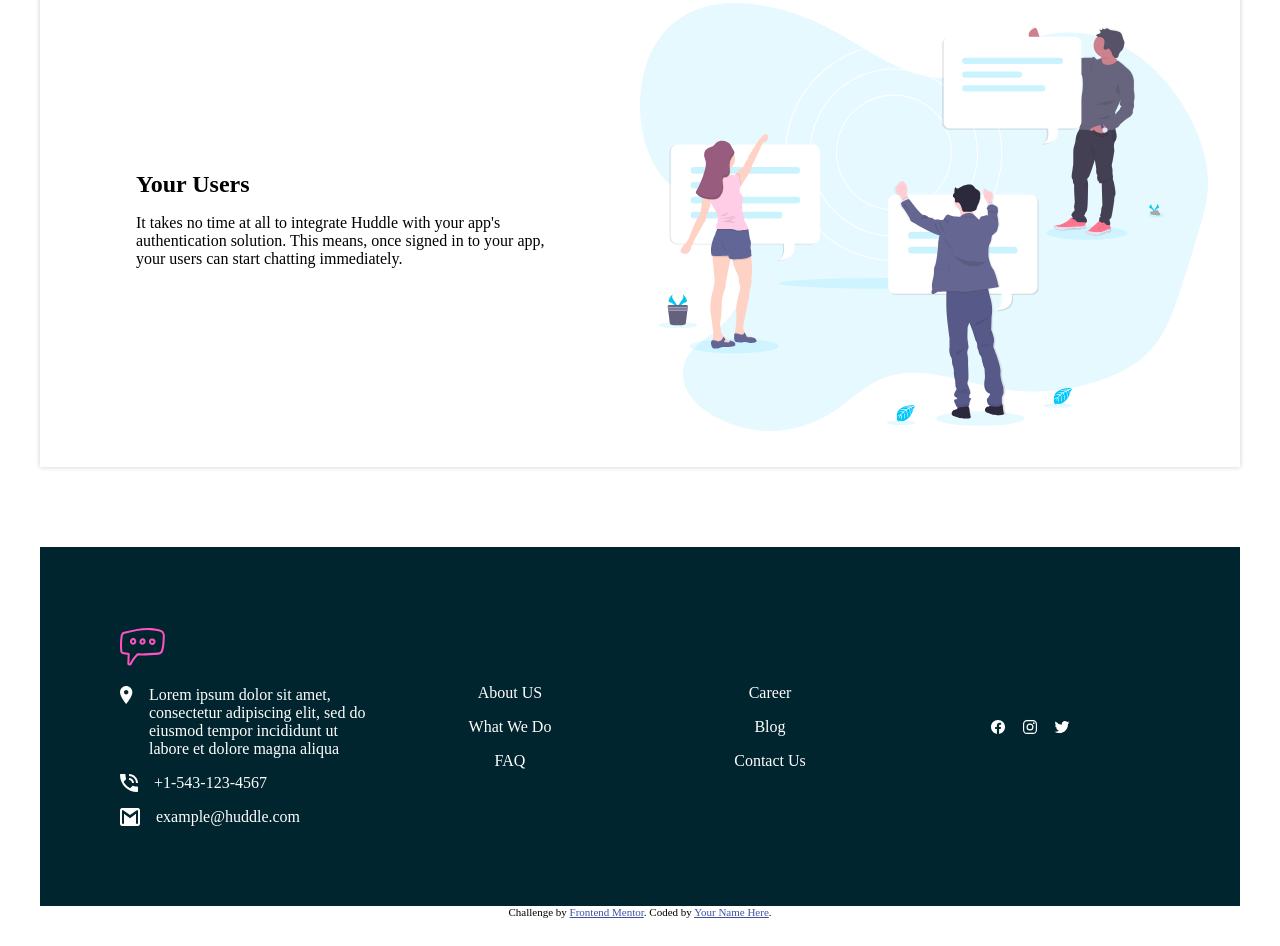
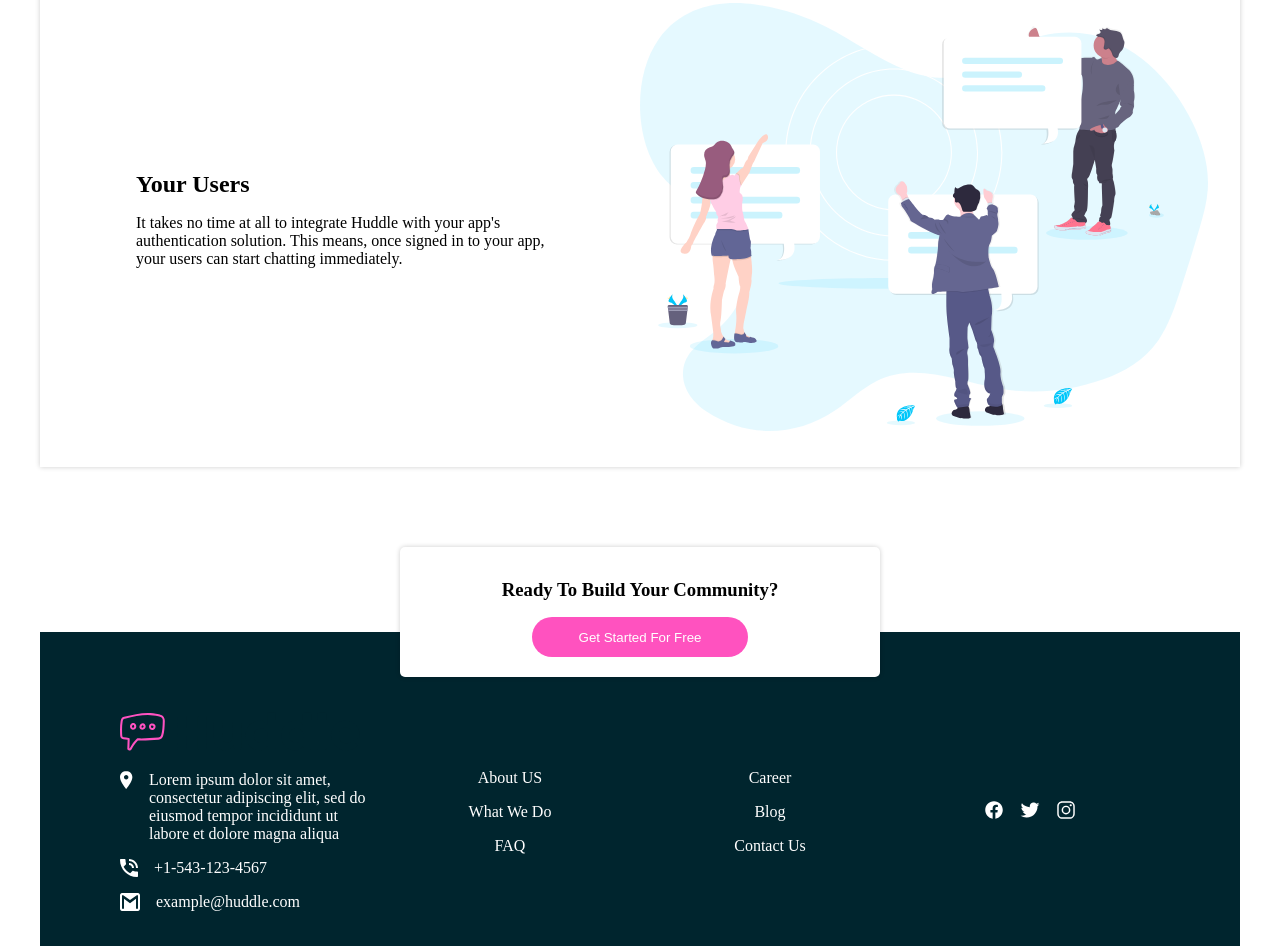
Before and after one commit to Sameermd16/Huddle-landing-page-with-alternating-feature-blocks, a plain HTML site: page index.html in a window 1280 px wide. Shown: the part 1851-2797 px from the top of the page. Before the commit the page ends 2769 px from the top, so only its background shows below. Drawn offline with nearby package versions, Linux system fonts and the light colour scheme.

Commit message:
desktop design

```diff
--- a/index.html
+++ b/index.html
@@ -59,6 +59,13 @@
         <img src="images/illustration-your-users.svg" alt="">
       </div>
     </main>
+    <div class="main-aside">
+      <div class="aside">
+        <h3>  Ready To Build Your Community?        </h3>
+        <button class="btn-3">  Get Started For Free        </button>
+      </div>
+    </div>
+
     <main class="footer">
       <div class="huddle">
         <div>
@@ -89,11 +96,11 @@
         <p>Contact Us</p>
       </div>
       <div class="socials">
-        <ion-icon name="logo-facebook"></ion-icon>
-        <ion-icon name="logo-instagram"></ion-icon>
-        <ion-icon name="logo-twitter"></ion-icon>
+        <a href="#"><ion-icon name="logo-facebook" class="social-icon"></ion-icon></a>
+        <a href="#"><ion-icon name="logo-twitter" class="social-icon"></ion-icon></a>
+        <a href="#"><ion-icon name="logo-instagram" class="social-icon"></ion-icon></a>
+      </div>
 
-      </div>
     </main>
 
   </div>
--- a/style.css
+++ b/style.css
@@ -30,7 +30,7 @@
   background: url(images/bg-hero-desktop.svg);
   background-repeat: no-repeat;
   background-size: cover;
-  background-color: rgba(173, 216, 230, 0.393);
+  background-color: rgba(173, 216, 230, 0.749);
 
   /* padding: 2rem; */
 }
@@ -40,7 +40,7 @@
   background-color: white;
   color: black;
   width: 150px;
-  box-shadow: 0 0 3px 3px rgba(0, 0, 0, 0.2);
+  box-shadow: 0 0 3px 0 rgba(0, 0, 0, 0.2);
 }
 /* mains grids*/
 .grid{
@@ -131,10 +131,40 @@
   align-items: center;
   gap: 1rem;
 }
+.socials > a{
+  color: white;
+}
+.social-icon{
+  width: 20px;
+  height: 20px;
+}
+.main-aside{
+  display: flex;
+  justify-content: center;
 
-
-
-
+}
+.aside{
+  width: 40%;
+  height: 130px;
+  /* border: 1px solid black; */
+  text-align: center;
+  border-radius: 5px;
+  margin-bottom: -45px;
+  background-color: white;
+  box-shadow: 0 0 5px 0 rgba(0, 0, 0, 0.2);
+}
+.aside > h3{
+  margin: 2rem 0 0 0;
+}
+.btn-3{
+  background-color: var(--Pink);
+  border: none;
+  color: white;
+  width: 45%;
+  height: 40px;
+  border-radius: 20px;
+  margin: 1rem 0;
+}
 
 .attribution {
   font-size: 11px;
```
